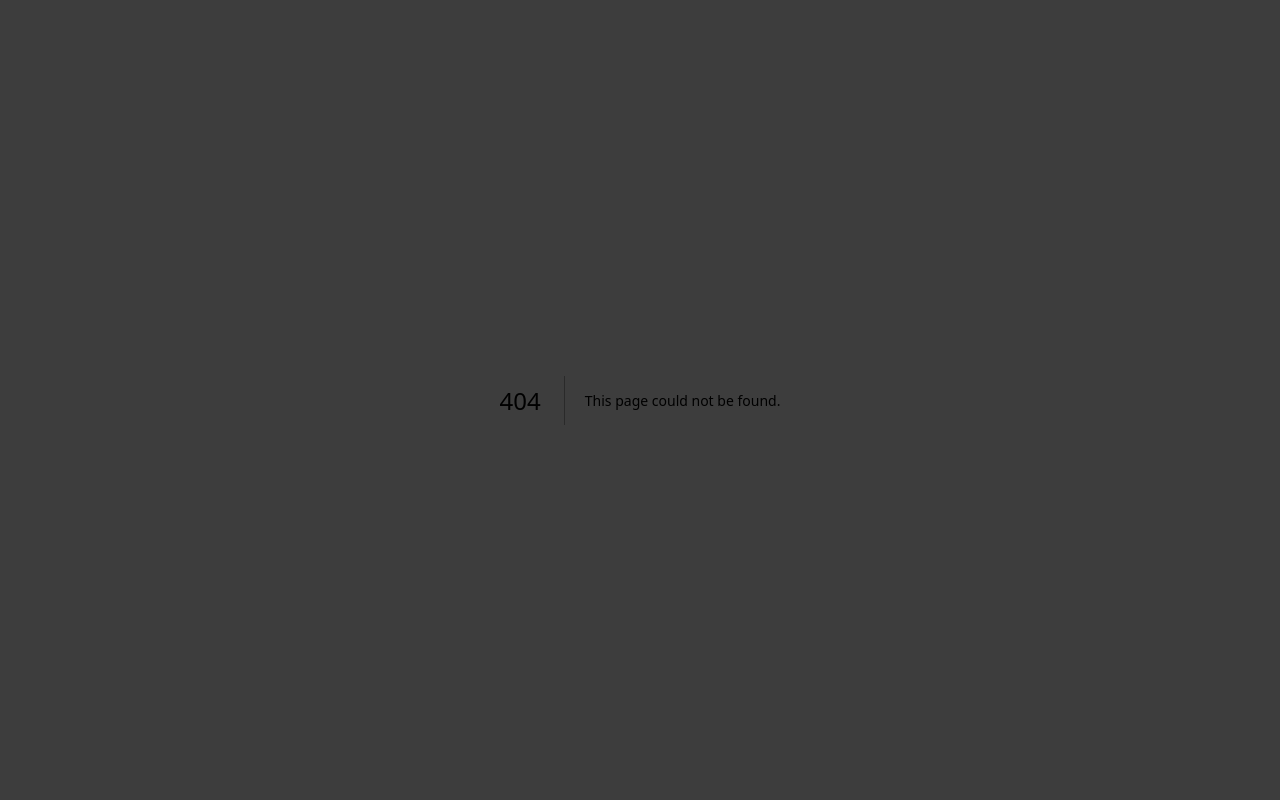
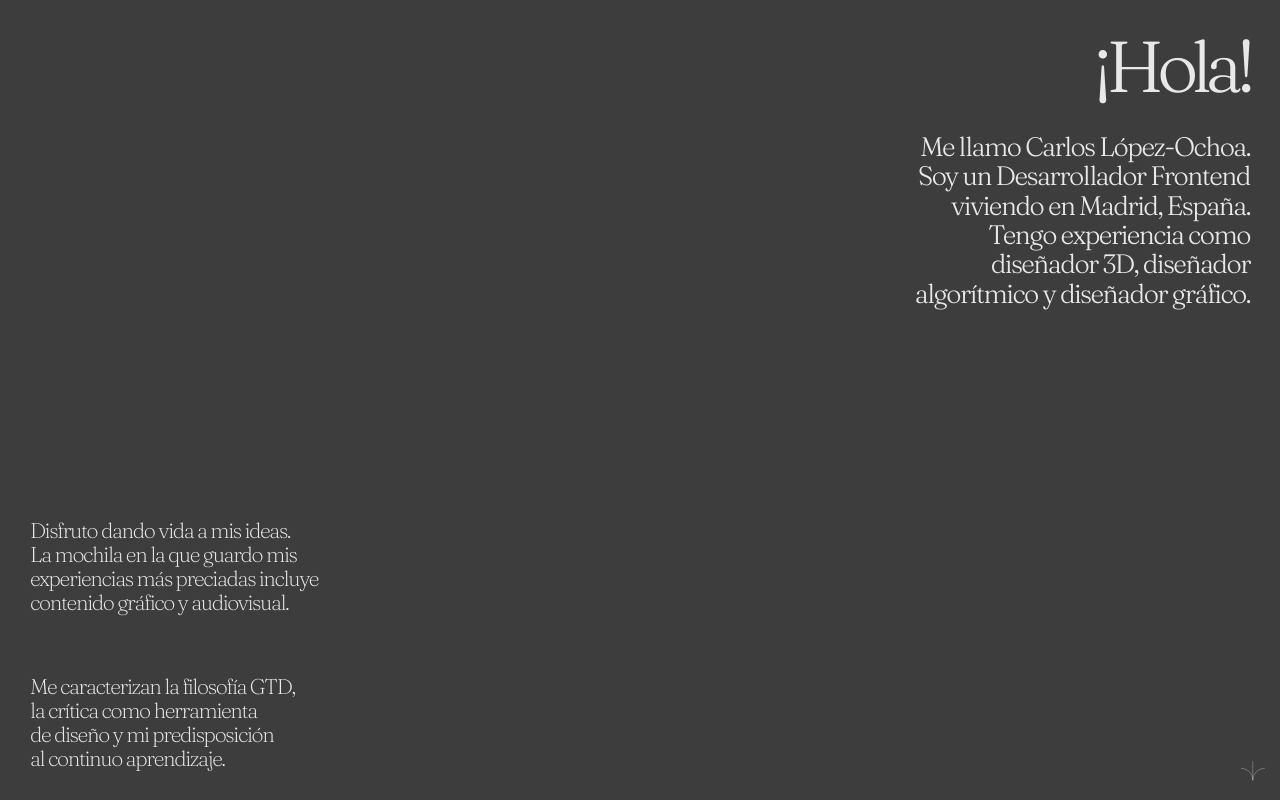
Before and after one commit to clopezochoa/portfolio, a Next.js app: page /about in a window 1280 px wide. Before the commit this address had no page. Shown: the top 800 px of the page. Built offline with nearby package versions, Linux system fonts and the light colour scheme; a web font is replaced by a local one.

Commit message:
about page

```diff
--- /dev/null
+++ b/src/app/about/page.tsx
@@ -0,0 +1,42 @@
+'use client'
+
+import '@/styles/icon.css'
+import '@/styles/utils.css'
+import '@/styles/text.css'
+
+import React, { useRef } from 'react'
+import Window from '../ui/window'
+import { Greeting, WhatIDo } from './content'
+import Arrow from '../ui/icons/arrow'
+import { useRouter } from 'next/navigation'
+
+function AboutMe() {
+  const router = useRouter();
+  const mainDiv = useRef(null);
+
+  const hideAboutMe = () => {
+    (mainDiv.current! as HTMLDivElement).className = "slide-up";
+
+    setTimeout(() => {
+      router.push("/");
+    }, 1000);
+  }
+  return (<>
+  <div ref={mainDiv} className='grid'>
+    <Window>
+      <Greeting/>
+    </Window>
+    <Window className='flex-between'>
+      <div className='space-between'>
+        <WhatIDo/>
+      </div>
+      <div className='space-between'>
+        <div/>
+        <Arrow width={"auto"} height={24} stroke="1pt" orientation='down' className='arrow fixed bottom right' onClick={() => hideAboutMe()} />
+      </div>
+    </Window>
+  </div>
+  </>)
+}
+
+export default AboutMe;
```
